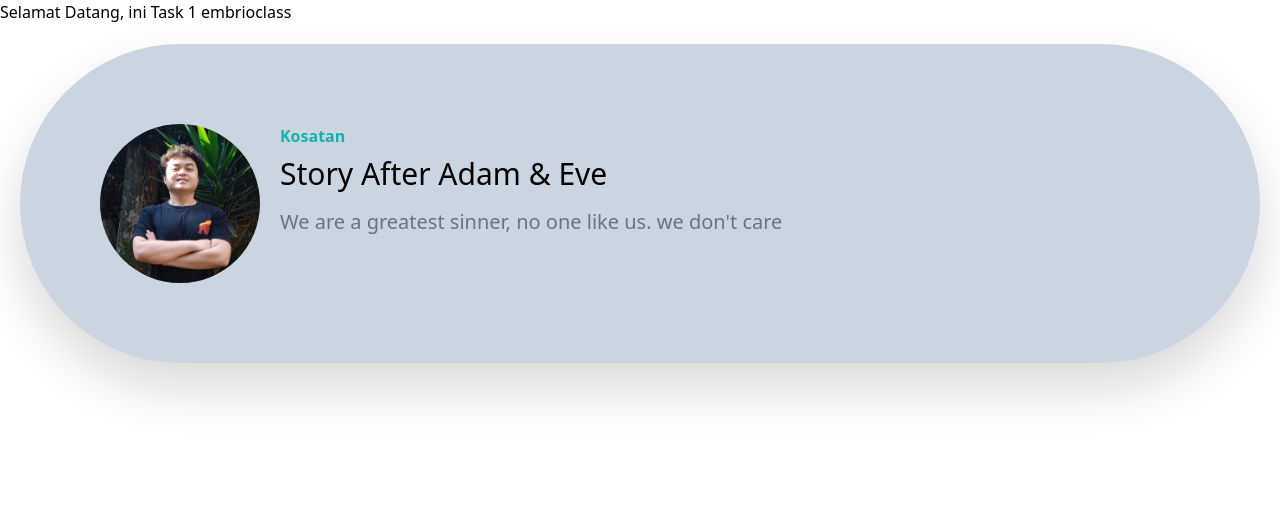
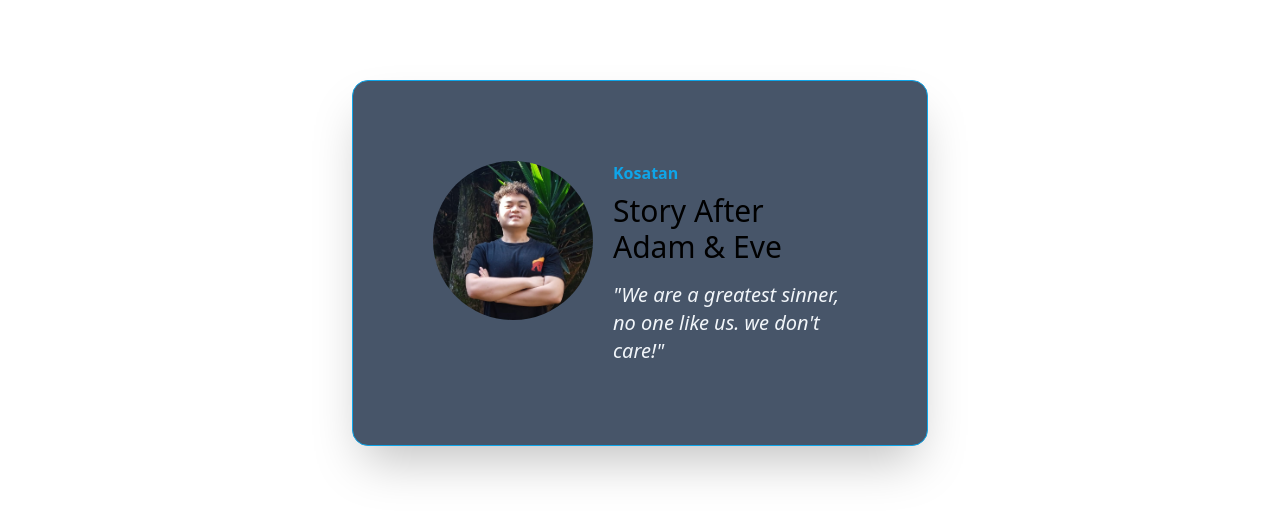
Before and after one commit to KOSATAN7/embrioclass, a plain HTML site: page views/Keane/task1.html in a window 1280 px wide. Drawn offline with nearby package versions, Linux system fonts and the light colour scheme.

Commit message:
update : task1.html & replace : 1.jpg

```diff
--- a/views/Keane/task1.html
+++ b/views/Keane/task1.html
@@ -7,22 +7,24 @@
     <title>Document</title>
   </head>
   <body>
-    <h1 class="">Selamat Datang, ini Task 1 embrioclass</h1>
     <div
-      class="mx-auto flex px-20 py-20 bg-slate-300 mt-5 ml-5 mr-5 rounded-full drop-shadow-2xl"
+      class="max-w-xl mx-auto flex px-20 py-20 bg-slate-600 rounded-2xl shadow shadow-2xl border border-sky-500 m-20"
     >
       <div class="flex-none mr-5">
-        <img src="1.jpg" class="w-40 rounded-full" />
+        <img
+          src="/embrioclass/src/images/Keane/1.jpg"
+          class="w-40 rounded-full"
+        />
       </div>
       <div class="flex-initial w-50">
         <p
-          class="font-semibold text-l mb-2 bg-gradient-to-l from-blue-600 to-teal-500 text-transparent bg-clip-text"
+          class="font-semibold text-l mb-2 bg-sky-500 text-transparent bg-clip-text"
         >
           Kosatan
         </p>
         <p class="mb-4 text-semibold text-3xl">Story After Adam & Eve</p>
-        <p class="bg-slate-500 text-transparent bg-clip-text text-xl">
-          We are a greatest sinner, no one like us. we don't care
+        <p class="bg-slate-100 text-transparent bg-clip-text text-xl italic">
+          "We are a greatest sinner, no one like us. we don't care!"
         </p>
       </div>
     </div>
```
Also changed, not shown: src/images/Keane/1.jpg (renamed from views/Keane/1.jpg).
